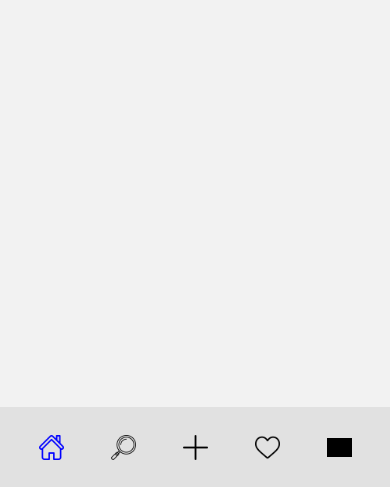
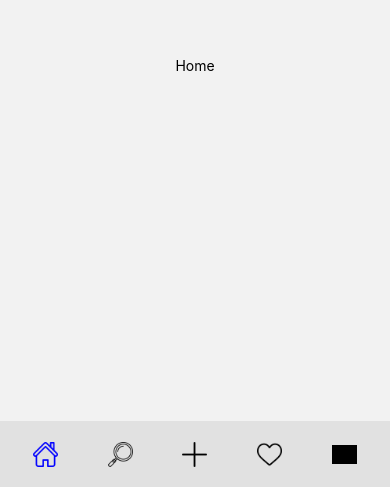
Before and after one commit to Ayandip13/olx, a React Native app: screen /HomeScreen in a window 390 px wide. Shown: the part 357-844 px from the top of the page. Built offline with nearby package versions, Linux system fonts and the light colour scheme; grey boxes are pictures that could not be loaded.

Commit message:
feat: implement tab navigation in HomeScreen and add tab components

```diff
--- a/src/screens/HomeScreen.tsx
+++ b/src/screens/HomeScreen.tsx
@@ -1,10 +1,26 @@
 import { Image, StyleSheet, TouchableOpacity, View } from 'react-native';
 import React, { useState } from 'react';
+import Home from '../tabs/Home';
+import Search from '../tabs/Search';
+import Add from '../tabs/Add';
+import WishList from '../tabs/WishList';
+import User from '../tabs/User';
 
 const HomeScreen = () => {
   const [selectedTab, setSelectedTab] = useState<number>(0);
   return (
     <View style={styles.container}>
+      {selectedTab === 0 ? (
+        <Home />
+      ) : selectedTab === 1 ? (
+        <Search />
+      ) : selectedTab === 2 ? (
+        <Add />
+      ) : selectedTab === 3 ? (
+        <WishList />
+      ) : (
+        <User />
+      )}
       <View style={styles.bottomTabs}>
         <TouchableOpacity style={styles.tabs} onPress={() => setSelectedTab(0)}>
           <Image
@@ -65,7 +81,7 @@ const styles = StyleSheet.create({
   bottomTabs: {
     flexDirection: 'row',
     justifyContent: 'space-around',
-    padding: 15,
+    padding: 8,
     backgroundColor: '#c4c4c462',
     position: 'absolute',
     bottom: 0,
--- /dev/null
+++ b/src/tabs/Add.tsx
@@ -0,0 +1,20 @@
+import { StyleSheet, Text, View } from 'react-native'
+import React from 'react'
+
+const Add = () => {
+  return (
+    <View style={styles.container}>
+      <Text>Add</Text>
+    </View>
+  )
+}
+
+export default Add
+
+const styles = StyleSheet.create({
+  container: {
+    flex: 1,
+    justifyContent: 'center',
+    alignItems: 'center',
+  },
+})
--- /dev/null
+++ b/src/tabs/Home.tsx
@@ -0,0 +1,20 @@
+import { StyleSheet, Text, View } from 'react-native'
+import React from 'react'
+
+const Home = () => {
+  return (
+    <View style={styles.container}>
+      <Text>Home</Text>
+    </View>
+  )
+}
+
+export default Home
+
+const styles = StyleSheet.create({
+  container: {
+    flex: 1,
+    justifyContent: 'center',
+    alignItems: 'center',
+  },
+})
--- /dev/null
+++ b/src/tabs/Search.tsx
@@ -0,0 +1,20 @@
+import { StyleSheet, Text, View } from 'react-native'
+import React from 'react'
+
+const Search = () => {
+  return (
+    <View style={styles.container}>
+      <Text>Search</Text>
+    </View>
+  )
+}
+
+export default Search
+
+const styles = StyleSheet.create({
+  container: {
+    flex: 1,
+    justifyContent: 'center',
+    alignItems: 'center',
+  },
+})
--- /dev/null
+++ b/src/tabs/User.tsx
@@ -0,0 +1,20 @@
+import { StyleSheet, Text, View } from 'react-native';
+import React from 'react';
+
+const User = () => {
+  return (
+    <View style={styles.container}>
+      <Text>User</Text>
+    </View>
+  );
+};
+
+export default User;
+
+const styles = StyleSheet.create({
+  container: {
+    flex: 1,
+    justifyContent: 'center',
+    alignItems: 'center',
+  },
+});
--- /dev/null
+++ b/src/tabs/WishList.tsx
@@ -0,0 +1,20 @@
+import { StyleSheet, Text, View } from 'react-native'
+import React from 'react'
+
+const WishList = () => {
+  return (
+    <View style={styles.container}>
+      <Text>WishList</Text>
+    </View>
+  )
+}
+
+export default WishList
+
+const styles = StyleSheet.create({
+  container: {
+    flex: 1,
+    justifyContent: 'center',
+    alignItems: 'center',
+  },
+})
```
